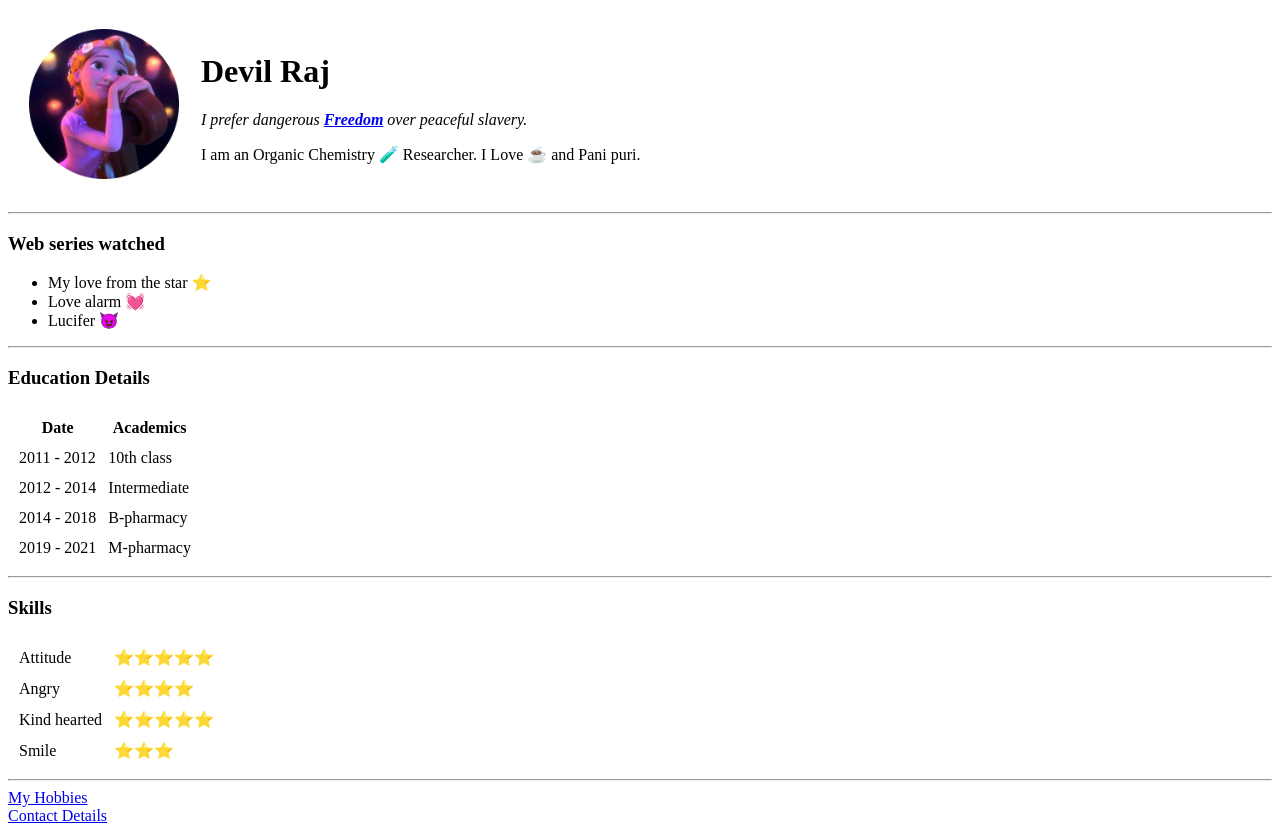
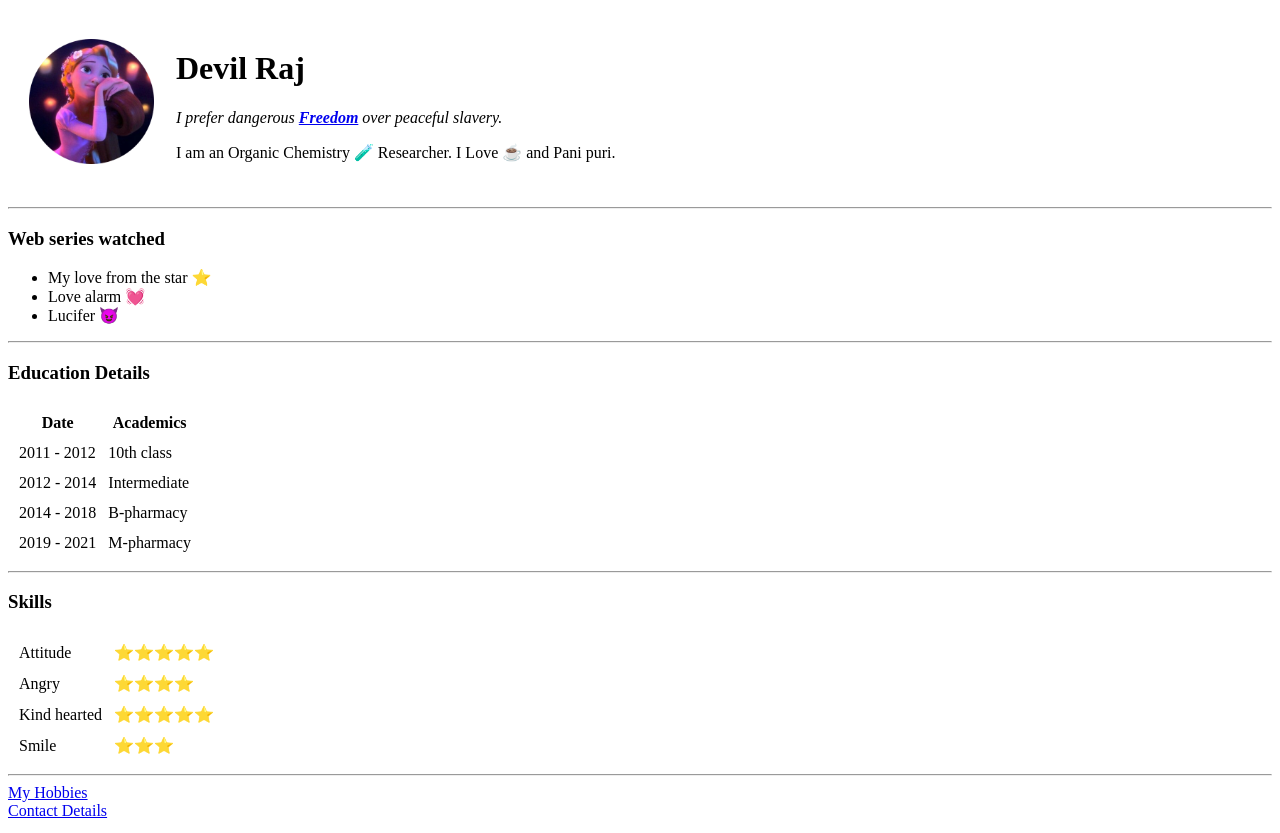
Before and after one commit to Rpydevil/cv, a plain HTML site: page index.html in a window 1280 px wide. Drawn offline with Linux system fonts and the light colour scheme.

Commit message:
updated index.html

```diff
--- a/index.html
+++ b/index.html
@@ -5,11 +5,12 @@
     <meta http-equiv="X-UA-Compatible" content="IE=edge">
     <meta name="viewport" content="width=device-width, initial-scale=1.0">
     <title>💞 Monkey's personal site</title>
+    <link rel="stylesheet" href="css/styles.css">
 </head>
 <body>
     <table cellspacing="20">
         <tr>
-            <td><img src="images/repunzel.png" alt="devils dp" width="150" height="150"></td>
+            <td><img src="images/repunzel.png" alt="devils dp" width="125" height="125"></td>
             <td>
                 <h1>Devil Raj</h1>
                 <p><em>I prefer dangerous <strong><a href="https://www.youtube.com/watch?v=qhlMLVRpupo">Freedom</a></strong> over peaceful slavery.</em></p>
```
